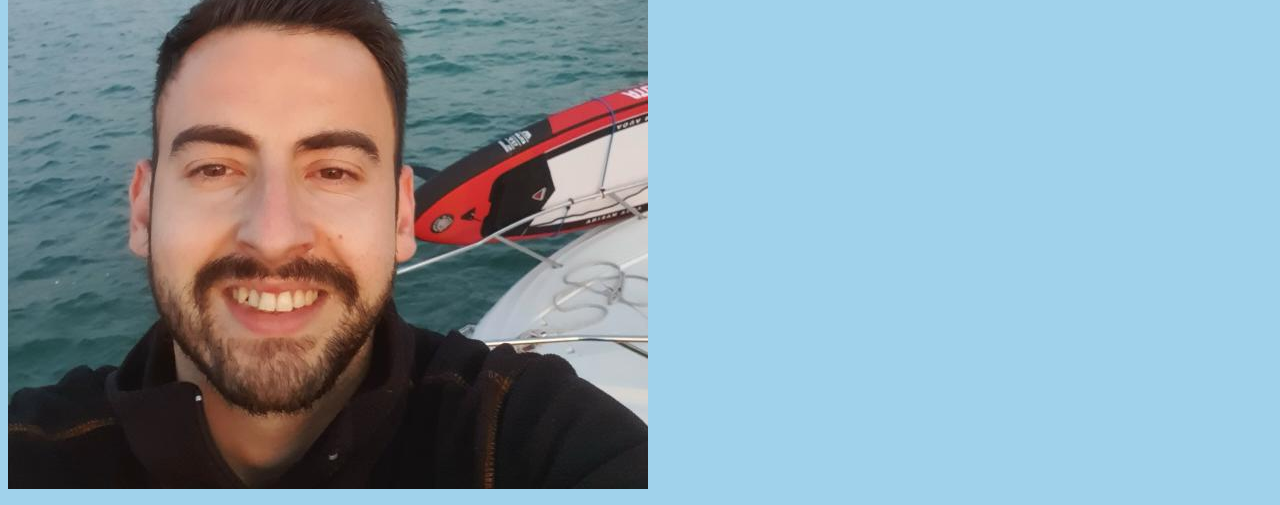
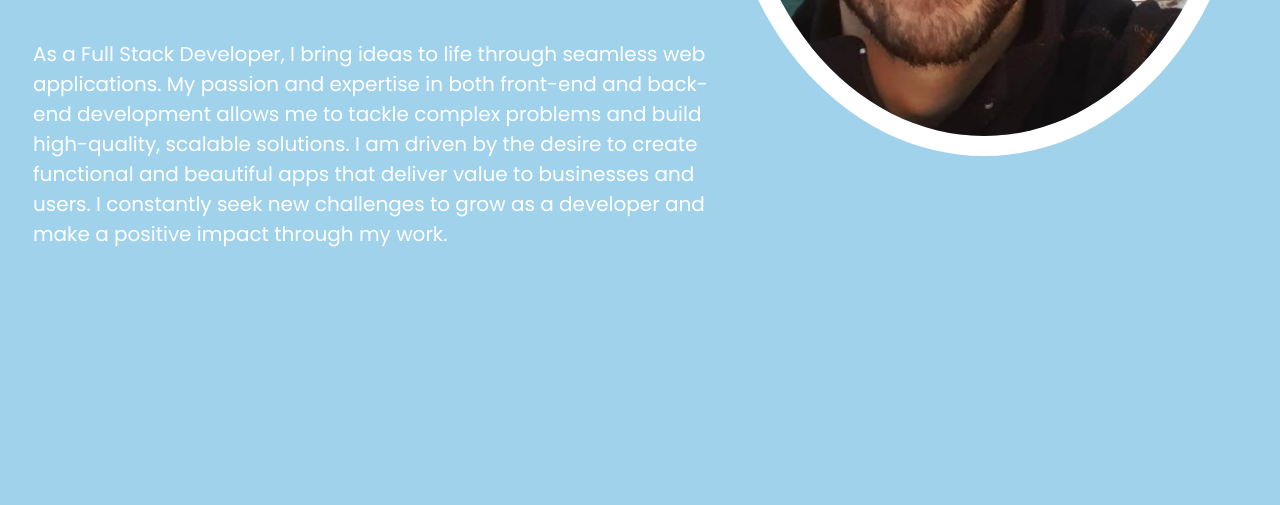
Before and after one commit to ZeroCool989/about-me-page, a plain HTML site: page index.html in a window 1280 px wide. Shown: the part 698-1203 px from the top of the page. After the commit the page ends 1075 px from the top, so only its background shows below. Drawn offline with Linux system fonts and the light colour scheme.

Commit message:
Add style to header and image

```diff
--- a/assets/css/style.css
+++ b/assets/css/style.css
@@ -20,3 +20,30 @@ h1 {
 .subheading {
     margin-top: 25px;
 }
+
+/*Header*/
+header{
+    padding:100px 25px;
+    display: flex;
+    justify-content:center;
+    align-items: center;
+}
+
+.header_text{
+    width: 850px;
+}
+
+.circle{
+    height: 600px;
+    width: 600px;
+    overflow: hidden;
+    border-radius: 50%;
+    border: 20px solid white;
+    display: flex;
+    justify-content: center;
+    align-items: center;
+}
+
+.circle img {
+    height:100%;
+}
--- a/index.html
+++ b/index.html
@@ -11,7 +11,7 @@
 </head>
 <body>
     <header>
-        <div class="header_text"></div>
+        <div class="header_text">
         <nav>
             <ul>
                 <li><a href="#">About me</a></li>
@@ -22,6 +22,7 @@
         <h1>Almir Dumisic <br><span style="color: blue">Full Stack Developer</span></h1>
         <p class="subheading">As a Full Stack Developer, I bring ideas to life through seamless web applications. My passion and expertise in both front-end and back-end development allows me to tackle complex problems and build high-quality, scalable solutions. I am driven by the desire to create functional and beautiful apps that deliver value to businesses and users.
          I constantly seek new challenges to grow as a developer and make a positive impact through my work.</p>
+        </div>
         <div class="circle">
             <img src="assets/images/my_profile_picture.jpg" alt="my_profile_picture">
         </div>
```
